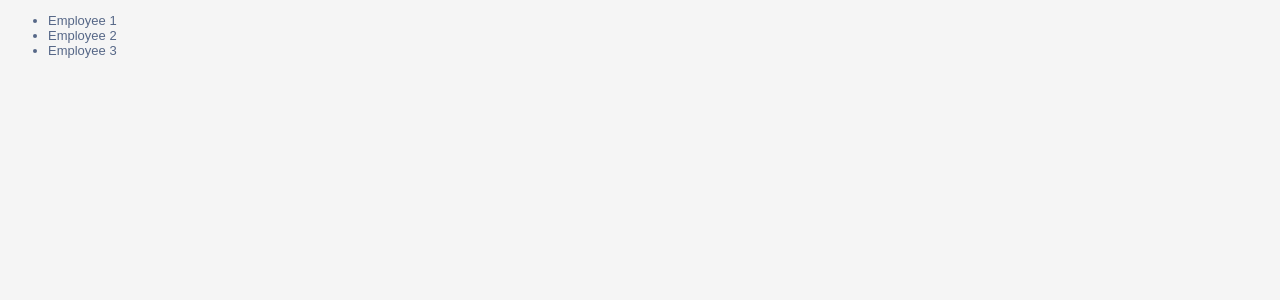
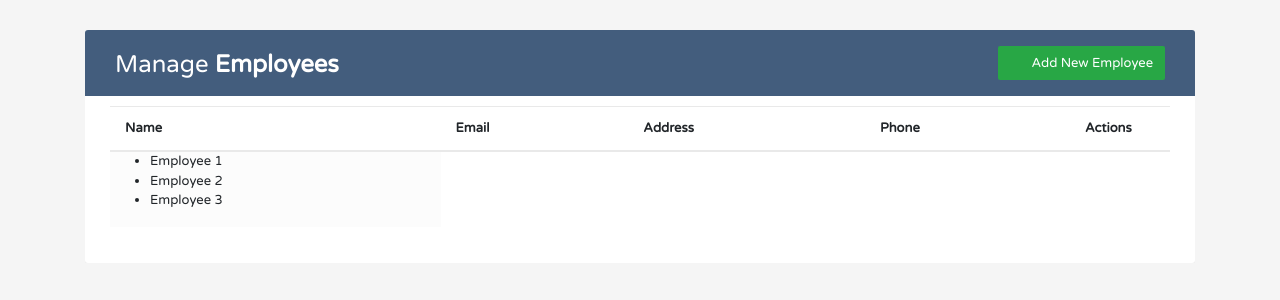
Before and after one commit to LuminiNanayakkara/man-emp, a React (Create React App) app: page / in a window 1280 px wide. Shown: the top 300 px of the page. Built offline with nearby package versions, Linux system fonts and the light colour scheme.

Commit message:
Complete the  Header part

```diff
--- a/public/index.html
+++ b/public/index.html
@@ -24,7 +24,11 @@
       work correctly both with client-side routing and a non-root public URL.
       Learn how to configure a non-root public URL by running `npm run build`.
     -->
-    <title>React App</title>
+    <title>Manage Employees</title>
+    <link rel="stylesheet" href="https://fonts.googleapis.com/css?family=Roboto|Varela+Round">
+    <link rel="stylesheet" href="https://stackpath.bootstrapcdn.com/bootstrap/4.5.0/css/bootstrap.min.css">
+    <link rel="stylesheet" href="https://fonts.googleapis.com/icon?family=Material+Icons">
+    <link rel="stylesheet" href="https://maxcdn.bootstrapcdn.com/font-awesome/4.7.0/css/font-awesome.min.css">
   </head>
   <body>
     <noscript>You need to enable JavaScript to run this app.</noscript>
--- a/src/App.js
+++ b/src/App.js
@@ -3,8 +3,12 @@
 
 const App = () => {
   return (
-    <div>
-      <EmployeeList />
+    <div className="container-xl">
+      <div className="table-responsive">
+        <div className="table-wrapper">
+          <EmployeeList />
+        </div>
+      </div>
     </div>
   );
 };
--- a/src/components/EmployeeList.js
+++ b/src/components/EmployeeList.js
@@ -1,6 +1,46 @@
+import React from "react";
 import Employee from "./Employee";
 
 const EmployeeList = () => {
-  return <Employee />;
+  return (
+    <React.Fragment>
+      <div class="table-title">
+        <div class="row">
+          <div class="col-sm-6">
+            <h2>
+              Manage <b>Employees</b>
+            </h2>
+          </div>
+          <div class="col-sm-6">
+            <a
+              href="#addEmployeeModal"
+              class="btn btn-success"
+              data-toggle="modal"
+            >
+              <i class="material-icons">&#xE147;</i>{" "}
+              <span>Add New Employee</span>
+            </a>
+          </div>
+        </div>
+      </div>
+      <table class="table table-striped table-hover">
+        <thead>
+          <tr>
+            <th>Name</th>
+            <th>Email</th>
+            <th>Address</th>
+            <th>Phone</th>
+            <th>Actions</th>
+          </tr>
+        </thead>
+        <tbody>
+          <tr>
+            <Employee />
+          </tr>
+        </tbody>
+      </table>
+    </React.Fragment>
+  );
 };
+
 export default EmployeeList;
```
